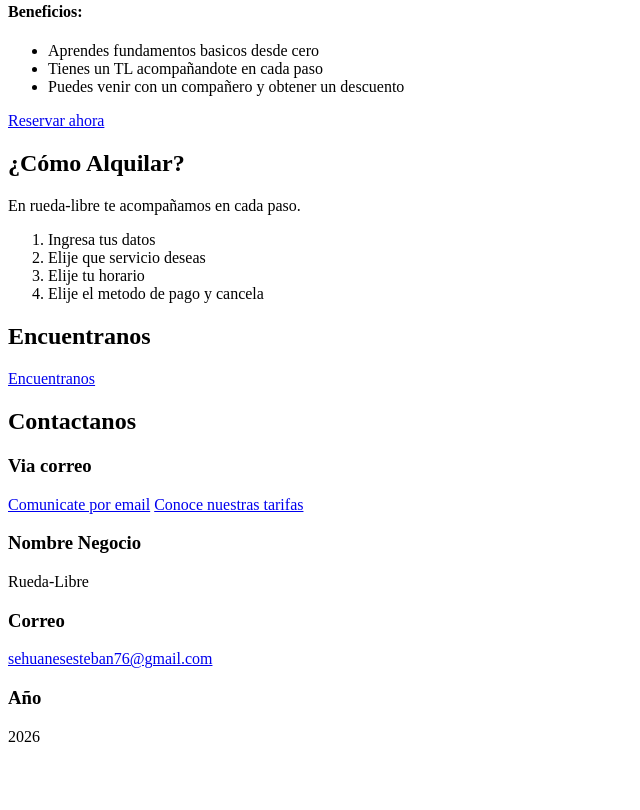
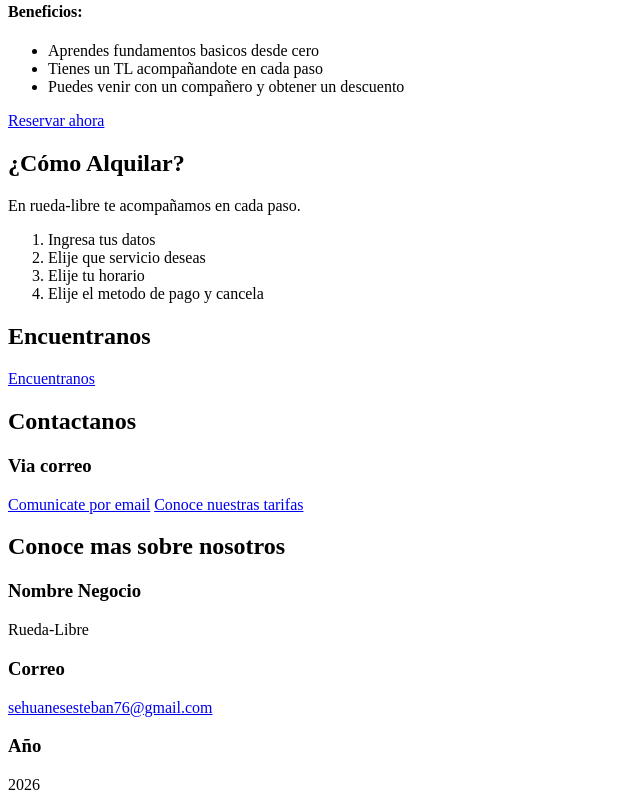
Before and after one commit to sehuanesesteban76-netizen/rueda-libre, a plain HTML site: page index.html in a window 1280 px wide. Shown: the part 1463-2273 px from the top of the page, without its empty margins (0-640 px from the left). Before the commit the page ends 2225 px from the top, so only its background shows below. Drawn offline with Linux system fonts and the light colour scheme.

Commit message:
fix(Jerarquia titulo-index): Mejore la jerarquia de titulos en mi pie de pagina, la estructura semantica la hice en el anterior commit de la rama trabajo-dia-1

```diff
--- a/index.html
+++ b/index.html
@@ -120,6 +120,7 @@
     </main>
 
     <footer>
+        <h2>Conoce mas sobre nosotros</h2>
 
         <h3>Nombre Negocio</h3>
         <p>Rueda-Libre</p>
```
